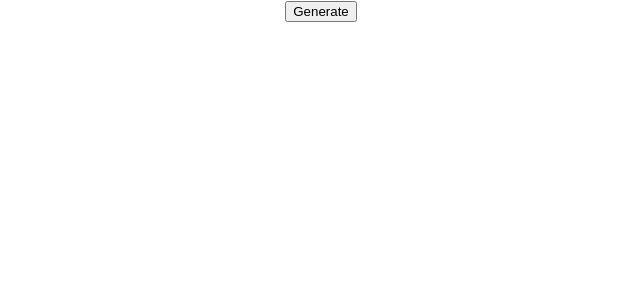
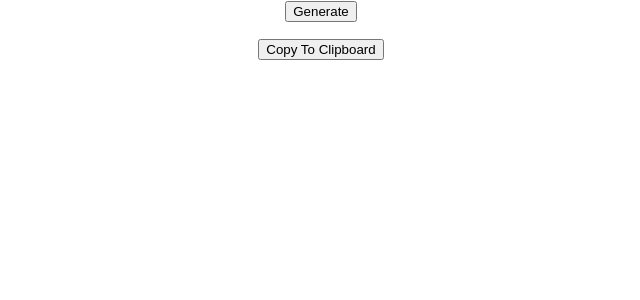
Before and after one commit to samchillcott/sam_react_coaching_questions, a React (Create React App) app: page / in a window 1280 px wide. Shown: the top 300 px of the page, without its empty margins (319-959 px from the left). Built offline with nearby package versions, Linux system fonts and the light colour scheme.

Commit message:
copy to clipboard button

```diff
--- a/src/Question.js
+++ b/src/Question.js
@@ -4,6 +4,9 @@ const Question = ({ question }) => {
 	return (
 		<div>
 			<p>{question}</p>
+			<button onClick={() => navigator.clipboard.writeText({ question })}>
+				Copy To Clipboard
+			</button>
 		</div>
 	);
 };
```
